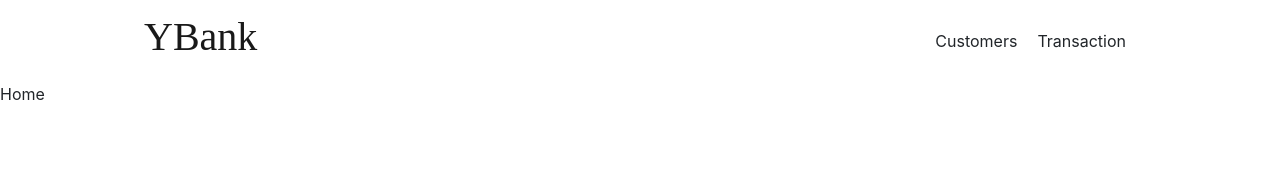
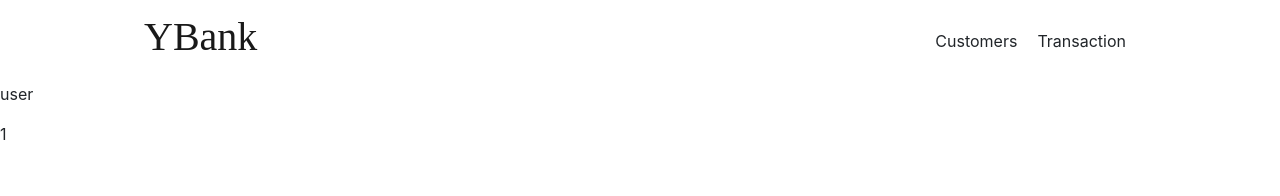
Before and after one commit to Shubham2503/basic_banking_app, a React (Create React App) app in the folder client/: page /user/1 in a window 1280 px wide. Shown: the top 196 px of the page. Built offline with nearby package versions, Linux system fonts and the light colour scheme.

Commit message:
added routes

```diff
--- a/client/src/App.js
+++ b/client/src/App.js
@@ -4,6 +4,7 @@ import styles from './App.module.css'
 import { BrowserRouter as Router, Switch, Route } from "react-router-dom"
 import Home from './pages/Home'
 import AllUsers from './pages/AllUsers'
+import User from './pages/Users'
 import Navbar from './components/Navbar'
 
 const App = () => {
@@ -15,6 +16,7 @@ const App = () => {
                     <Route path="/allusers">
                         <AllUsers />
                     </Route>
+                    <Route path="/user/:uid" component={User}/>
                     <Route path="/">
                         <Home />
                     </Route>
--- a/client/src/pages/AllUsers/index.js
+++ b/client/src/pages/AllUsers/index.js
@@ -2,6 +2,8 @@ import React, { useEffect, useState } from 'react'
 import styles from './index.module.css'
 import axios from 'axios'
 import Table from 'react-bootstrap/Table'
+import Button from 'react-bootstrap/Button'
+import { Link, NavLink } from "react-router-dom"
 
 const AllUsers = () => {
     const [users, setUsers] = useState([])
@@ -19,6 +21,10 @@ const AllUsers = () => {
             }).catch(err => {
                 console.log(err)
             })
+    }
+
+    const handleclick = () => {
+
     }
 
     console.log(users)
@@ -47,6 +53,7 @@ const AllUsers = () => {
                                 <td key={index}>{ele.address}</td>
                                 <td key={index}>{ele.dob.slice(0,10)}</td>
                                 <td key={index}>{ele.balance}</td>
+                                <td key={index}><Link style={{color: "#0CF"}} to={'/user/'+ele._id}>View</Link></td>
                             </tr>
                         )
                     })}
--- /dev/null
+++ b/client/src/pages/Users/index.js
@@ -0,0 +1,23 @@
+import React, { useState, useEffect } from 'react'
+
+const User = (props) => {
+
+    const [uid,setUid] = useState(null)
+
+    useEffect(() => {
+        setUid(props.match.params.uid)
+    }, [])
+
+    if(uid == null)
+    return null
+
+
+    return(
+        <div>
+            <p>user </p>
+            <p>{uid}</p>
+        </div>
+    )
+}
+
+export default User
```
Also changed, not shown: client/src/pages/Users/index.module.css (added).
